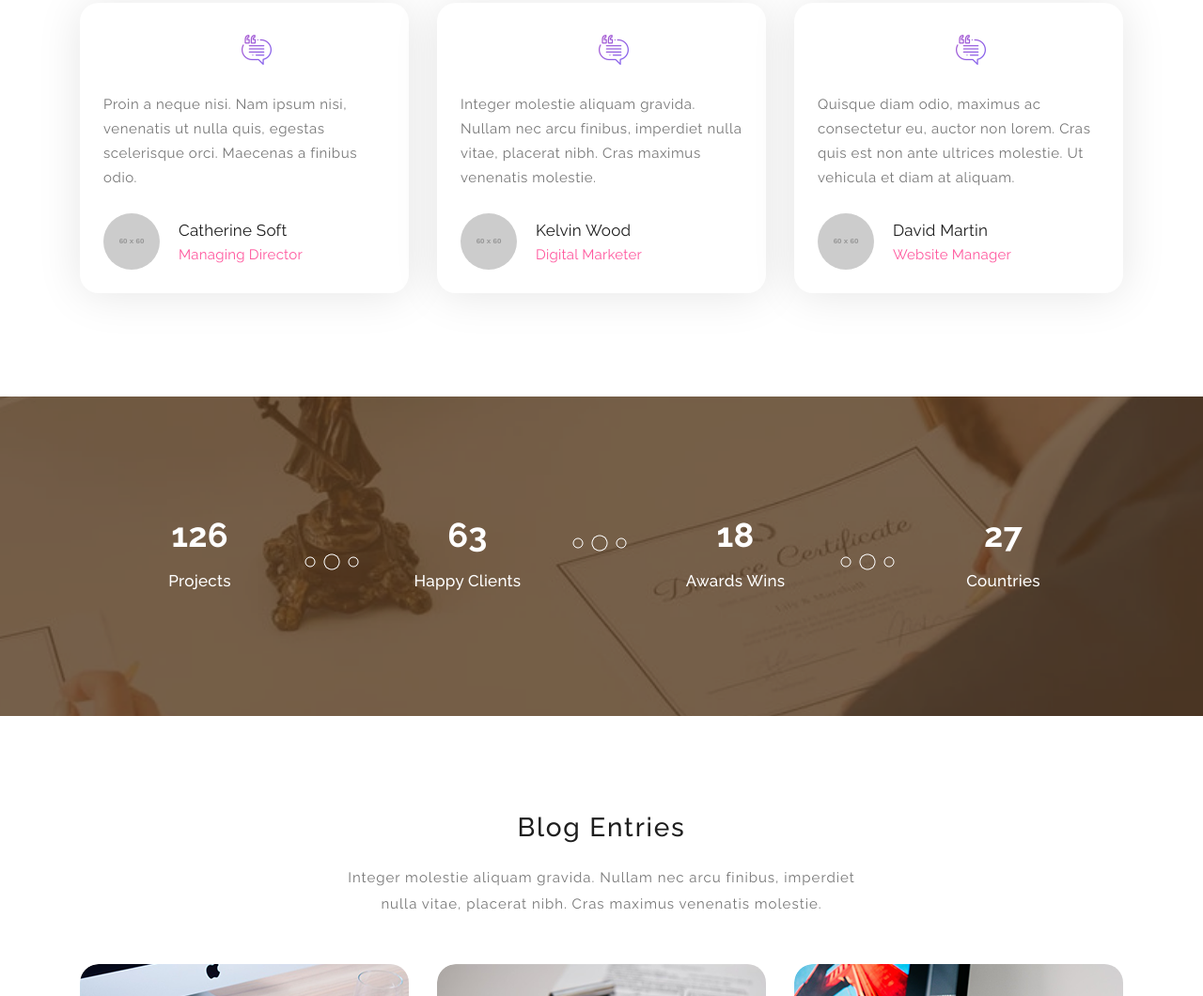
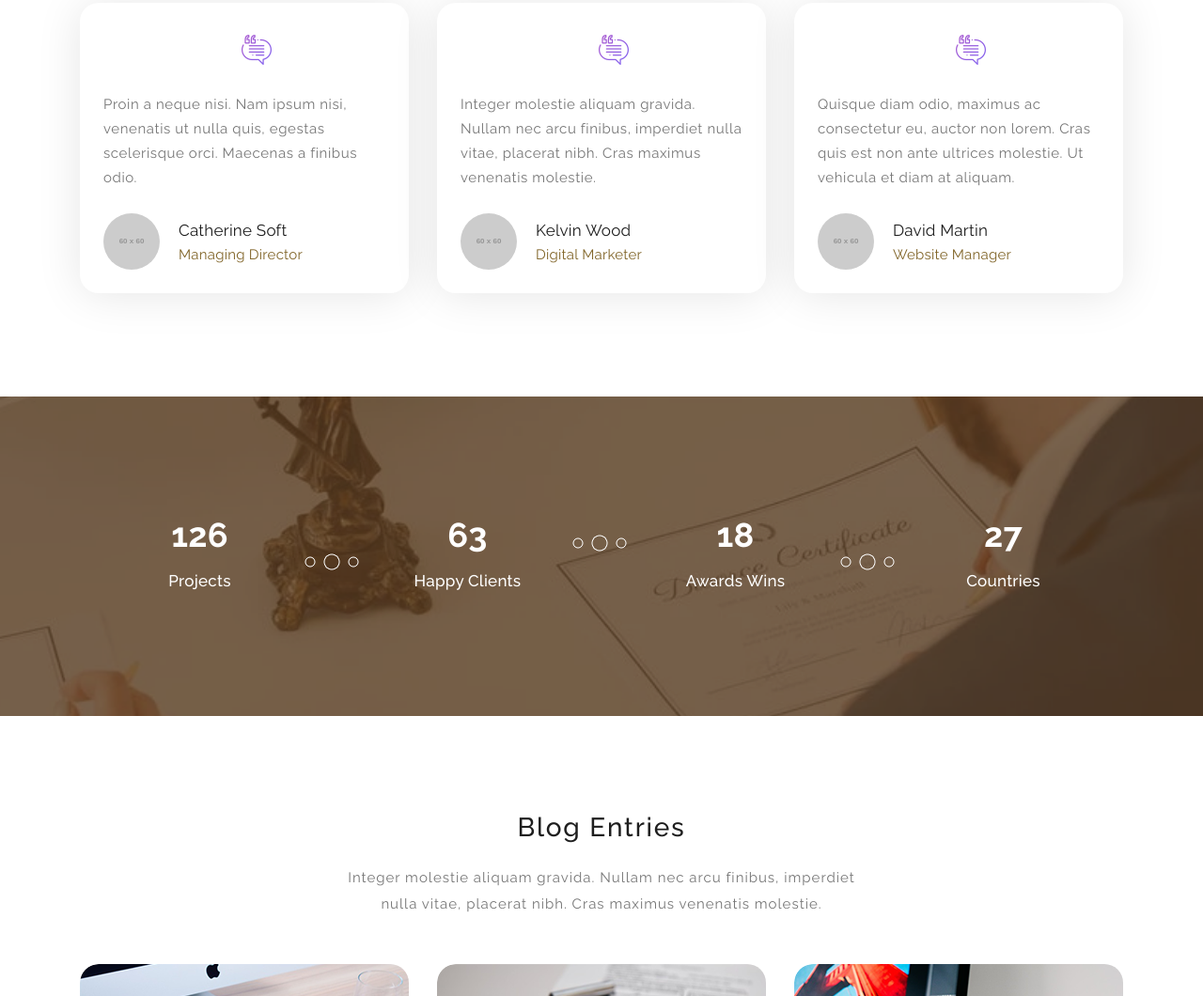
Before and after one commit to mhafizh1/Saokori1, a plain HTML site: page index.html in a window 1280 px wide. Shown: the part 2701-3761 px from the top of the page at 94% size. Drawn offline with Linux system fonts and the light colour scheme; placeholder pictures from the web are drawn by us.

Commit message:
Add files via upload

```diff
--- a/assets/css/templatemo-softy-pinko.css
+++ b/assets/css/templatemo-softy-pinko.css
@@ -1192,7 +1192,7 @@ team
   display: block;
   font-weight: 400;
   font-size: 15px;
-  color: #ff589e;
+  color: #816529;
   letter-spacing: 0.25px;
 }
 
```
